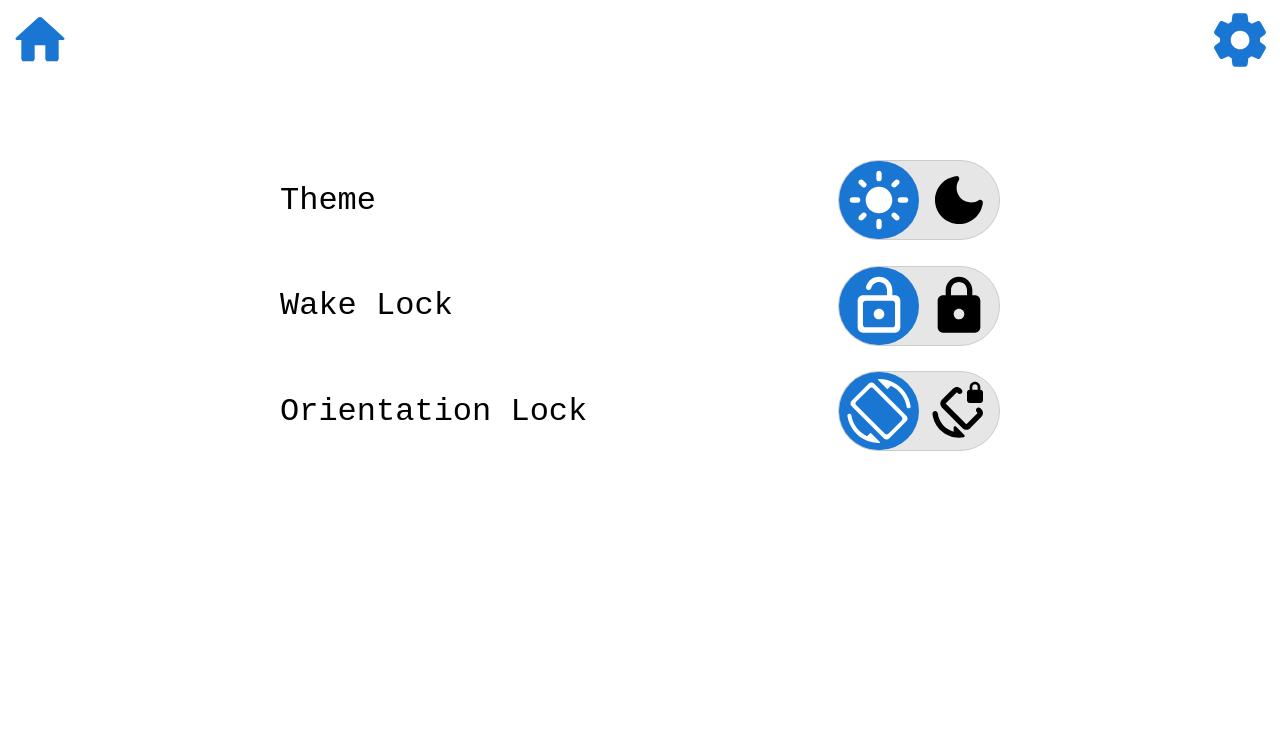
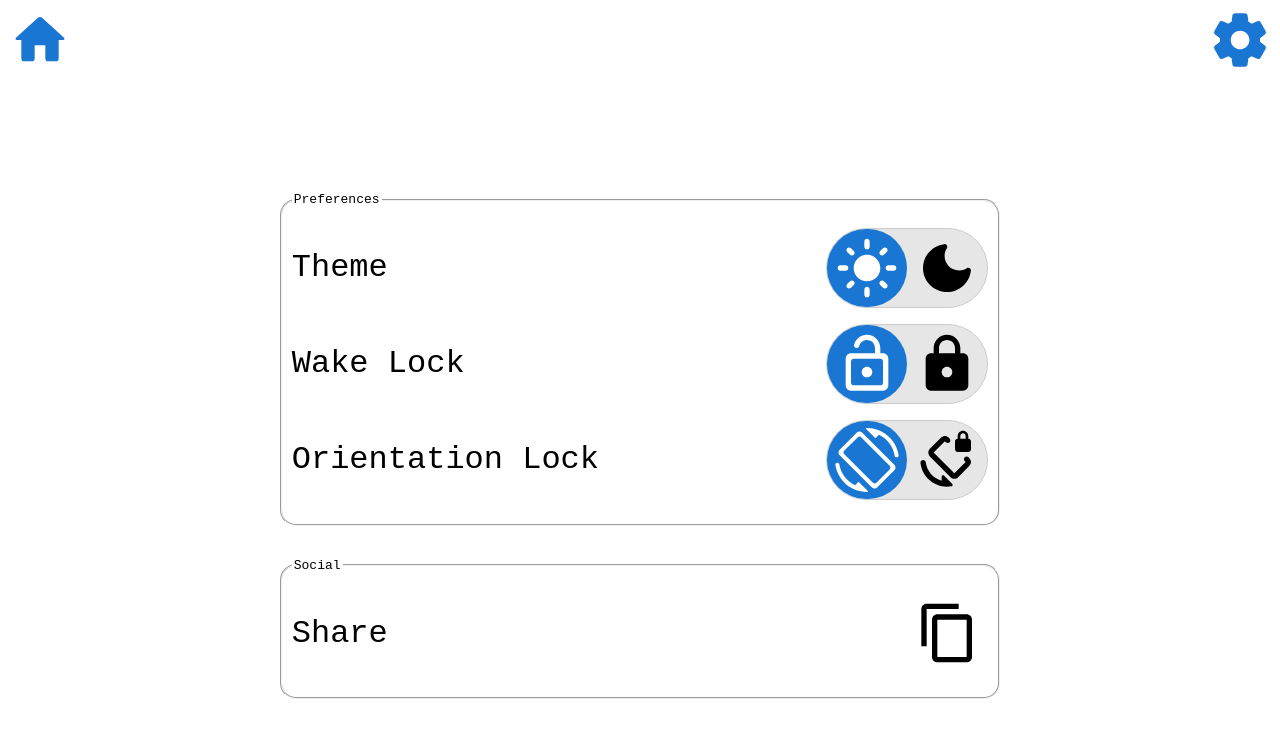
Before and after one commit to iambalaam/score-anything, a React app: page / in a window 1280 px wide. Both pictures are taken after a click on the button 1240 px from the left and 40 px from the top of the page. Shown: the top 738 px of the page. Built offline with nearby package versions, Linux system fonts and the light colour scheme; the HTML template or start-up script is replaced by a standard one.

Commit message:
Adding share functionality

```diff
--- a/src/app/components/Settings.css
+++ b/src/app/components/Settings.css
@@ -3,9 +3,14 @@
     margin: 10vmin auto;
 }
 
+#settings fieldset {
+    border-radius: 2vmin;
+    margin: 4vmin 0;
+}
+
 #settings .field {
     font-size: 4vmin;
-    margin-bottom: 2vmax;
+    margin: 2vmin 0 ;
     display: flex;
     justify-content: space-between;
     align-items: center;
--- a/src/app/components/Settings.tsx
+++ b/src/app/components/Settings.tsx
@@ -6,9 +6,13 @@ import WakeUnlocked from '@mui/icons-material/LockOpenRounded';
 import WakeLocked from '@mui/icons-material/LockRounded';
 import RotateLocked from '@mui/icons-material/ScreenLockRotationRounded';
 import RotateUnlocked from '@mui/icons-material/ScreenRotationRounded';
+import Share from '@mui/icons-material/ShareRounded';
+import Copy from '@mui/icons-material/ContentCopy';
 
 import { Toggle } from './Toggle';
 import './Settings.css';
+
+const URL = 'https://iambalaam.github.io/score-anything';
 
 export interface Settings {
     theme: 'dark' | 'light';
@@ -24,8 +28,30 @@ export function Settings({ settings, setSettings }: SettingsProps) {
     const isWakeUnlocked = settings['screen-wake-lock'] === 'unlocked';
     const isOrientationUnlocked = settings['screen-orientation-lock'] === 'unlocked';
 
+    const copy = async () => {
+        try {
+            await navigator.clipboard.writeText(URL);
+        } catch (_) {
+            // Do nothing
+        }
+    };
+
+    const canShare = 'share' in navigator;
+    const share = async () => {
+        try {
+            await navigator.share({
+                title: 'Score Anything',
+                url: URL
+            });
+        } catch (_) {
+            // Do nothing
+        }
+    };
+
     return (
         <div id="settings">
+            <fieldset className="preferences">
+                <legend>Preferences</legend>
                 <div className="field">
                     <span className="label">Theme</span>
                     <Toggle
@@ -58,7 +84,9 @@ export function Settings({ settings, setSettings }: SettingsProps) {
                             </IconButton>
                         }
                         onToggle={() =>
-                        setSettings({ 'screen-wake-lock': isWakeUnlocked ? 'locked' : 'unlocked' })
+                            setSettings({
+                                'screen-wake-lock': isWakeUnlocked ? 'locked' : 'unlocked'
+                            })
                         }
                     />
                 </div>
@@ -78,11 +106,30 @@ export function Settings({ settings, setSettings }: SettingsProps) {
                         }
                         onToggle={() =>
                             setSettings({
-                            'screen-orientation-lock': isOrientationUnlocked ? 'locked' : 'unlocked'
+                                'screen-orientation-lock': isOrientationUnlocked
+                                    ? 'locked'
+                                    : 'unlocked'
                             })
                         }
                     />
                 </div>
+            </fieldset>
+            <fieldset className="social">
+                <legend>Social</legend>
+                <div className="field">
+                    <span className="label">Share</span>
+                    <span className="buttons">
+                        <IconButton onClick={copy}>
+                            <Copy />
+                        </IconButton>
+                        {canShare && (
+                            <IconButton onClick={share}>
+                                <Share />
+                            </IconButton>
+                        )}
+                    </span>
+                </div>
+            </fieldset>
         </div>
     );
 }
```
Also changed, not shown: src/manifest.json. Lines whose indentation alone changed are shown as unchanged.
